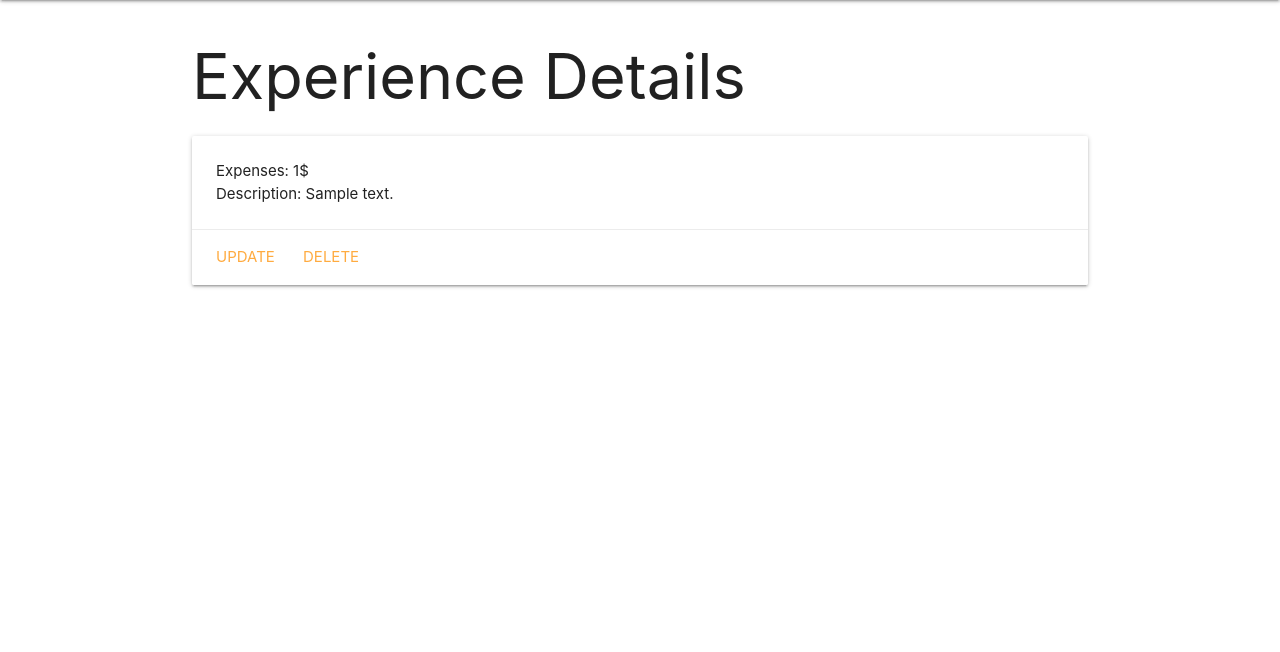
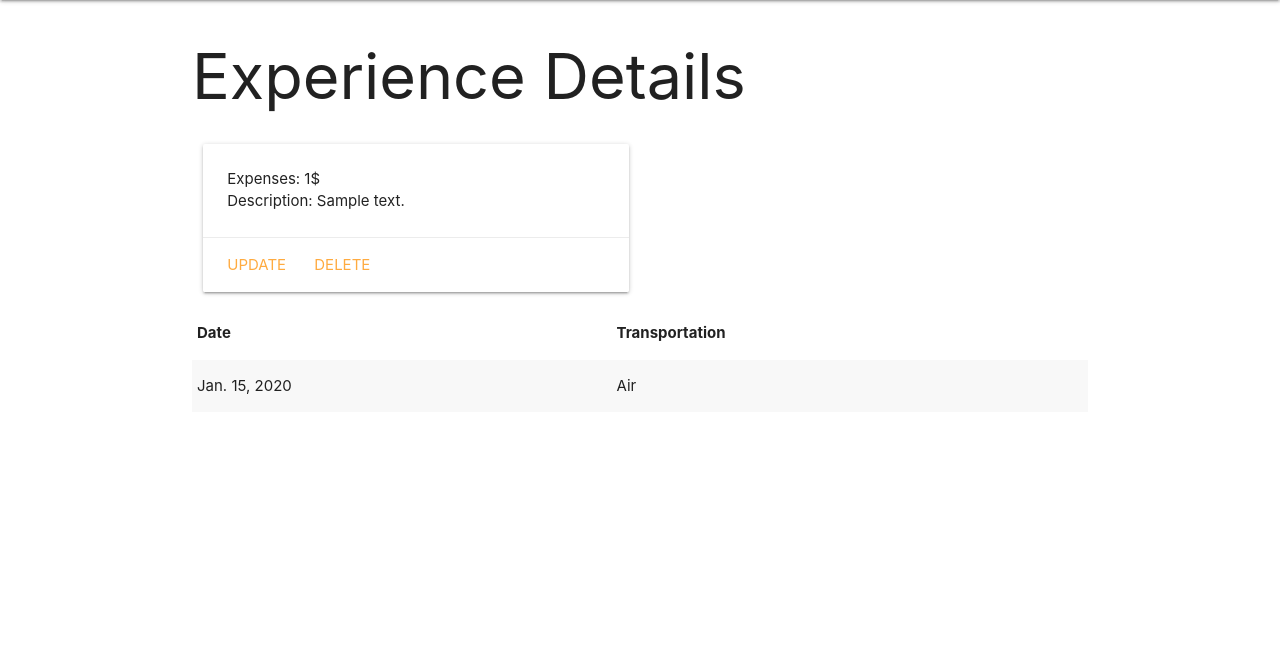
Before and after one commit to blkurd/Tour-Guide, a Django app: page /experiences/1/ in a window 1280 px wide. Shown: the part 64-716 px from the top of the page. Run offline with Django 4.2, Linux system fonts and the light colour scheme; tables that the repository leaves empty hold one stand-in row (values such as "Sample post").

Commit message:
Added feeding model and minor modifications in views and urls

```diff
--- a/traveltracker/main_app/admin.py
+++ b/traveltracker/main_app/admin.py
@@ -1,8 +1,8 @@
 from django.contrib import admin
 # import your models here
-from .models import Trip
-from .models import Experience
+from .models import Trip, Experience, Feeding
 
 # Register your models here
 admin.site.register(Trip)
 admin.site.register(Experience)
+admin.site.register(Feeding)
--- a/traveltracker/main_app/models.py
+++ b/traveltracker/main_app/models.py
@@ -13,6 +13,37 @@ class Experience (models.Model):
    description = models.TextField(max_length=500)
    location = models.CharField(max_length=100)
 
+# A tuple of 2-tuples
+TRANSPORTATION = (
+    ('F', 'Air'),
+    ('R', 'Car'),
+    ('B', 'Bus'),
+    ('T', 'Train'),
+    ('S', 'Ship'),
+    ('B', 'Bicycle')
+
+)
+
+# Add new Feeding model below Experience model
+class Feeding(models.Model):
+   date = models.DateField("Experience Date")
+   transportation = models.CharField(
+       max_length=1,
+    # add the 'choices' field option
+       choices=TRANSPORTATION,
+    # set the default value for meal to be 'B'
+       default=TRANSPORTATION[0][0]
+   )
+
+   # Add experience forign key reference
+   # on_delete=models.CASCADE, means that when one experience is deleteld, all realted feedings are going to be deleted along with it.
+   experience = models.ForeignKey(Experience, on_delete=models.CASCADE)
+
+   def __str__(self):
+      # Nice method for obtaining the friendly value of a Field.choice
+      # Below< is a method from Django and it is produced like this: get_<name_of_field>_dispaly()
+      return f"{self.get_transportation_display()} on {self.date}"
+
 # This link is used to direct to the trip index page after submiting a form.
 # def get_absolute_url(self):
 #     return reverse('trips', kwargs={'trip_id': self.id })
--- a/traveltracker/main_app/templates/about.html
+++ b/traveltracker/main_app/templates/about.html
@@ -2,9 +2,9 @@
 {% block content %}
 
 <h1>About the Travel Tracker</h1>
+
 <hr />
+
 <p>Travel Tracker</p>
 
-<footer>All Rights Reserved, &copy; 2023 Travel Tracker</footer>
-
 {% endblock %}
--- a/traveltracker/main_app/templates/base.html
+++ b/traveltracker/main_app/templates/base.html
@@ -33,10 +33,6 @@
   <main class="container">
     {% block content %}
 
-
-
-
-
     {% endblock %}
   </main>
   <footer class="page-footer">
--- a/traveltracker/main_app/templates/experiences/experience_detail.html
+++ b/traveltracker/main_app/templates/experiences/experience_detail.html
@@ -3,6 +3,8 @@
 
 <h1>Experience Details</h1>
 
+<div class="row">
+<div class="col s6">
   <div class="card">
     <div class="card-content">
       <p>Expenses: {{ experience.expenses }}$</p>
@@ -13,8 +15,26 @@
       <a href="{% url 'experience-update' experience.id %}">Update</a>
       <a href="{% url 'experience-delete' experience.id %}">Delete</a>
     </div>
+  </div>
+</div>
 
-  </div>
+<div class="clo s6">
+  <table class="striped">
+    <thead>
+      <tr><th>Date</th><th>Transportation</th></tr>
+    </thead>
+    <tbody>
+      {% for feeding in experience.feeding_set.all %}
+        <tr>
+            <td>{{ feeding.date }}</td>
+            <td>{{ feeding.get_transportation_display }}</td>
+        </tr>
+      {% endfor %}
+    </tbody>
+  </table>
+
+</div>
+</div>
 
 
 {% endblock %}
--- a/traveltracker/main_app/urls.py
+++ b/traveltracker/main_app/urls.py
@@ -17,9 +17,9 @@ urlpatterns = [
 
   path('experiences/create/', views.ExperienceCreate.as_view(), name='experience-create'),
 
-path('experiences/<int:pk>/update/', views.TripUpdate.as_view(), name='trip-update'),
+  path('trips/<int:pk>/update/', views.TripUpdate.as_view(), name='trip-update'),
 
-  path('experiences/<int:pk>/delete/', views.TripDelete.as_view(), name='trip-delete'),
+  path('trips/<int:pk>/delete/', views.TripDelete.as_view(), name='trip-delete'),
 
 
   path('experiences/<int:pk>/update/', views.ExperienceUpdate.as_view(), name='experience-update'),
--- a/traveltracker/main_app/views.py
+++ b/traveltracker/main_app/views.py
@@ -46,6 +46,7 @@ class TripUpdate(UpdateView):
     model = Trip
     fields = ['country']
     success_url='/trips'
+
 class TripDelete(DeleteView):
     model = Trip
     success_url='/trips'
@@ -56,6 +57,8 @@ class TripDelete(DeleteView):
 class ExperienceCreate(CreateView):
     model = Experience
     fields = '__all__'
+    success_url='/experiences'
+
 
 # Now we need to add a redirect when we make a success in making a form
 # or, we could redirect to the index page if we want
@@ -64,6 +67,8 @@ class ExperienceCreate(CreateView):
 class ExperienceUpdate(UpdateView):
     model = Experience
     fields = ['expenses', 'description', 'location']
+    success_url='/experiences'
+
 
 class ExperienceDelete(DeleteView):
     model = Experience
```
Also changed, not shown: traveltracker/main_app/migrations/0006_feeding.py (added), traveltracker/main_app/migrations/0007_rename_meal_feeding_transportation.py (added), traveltracker/main_app/migrations/0008_rename_transportation_feeding_transportation.py (added).
